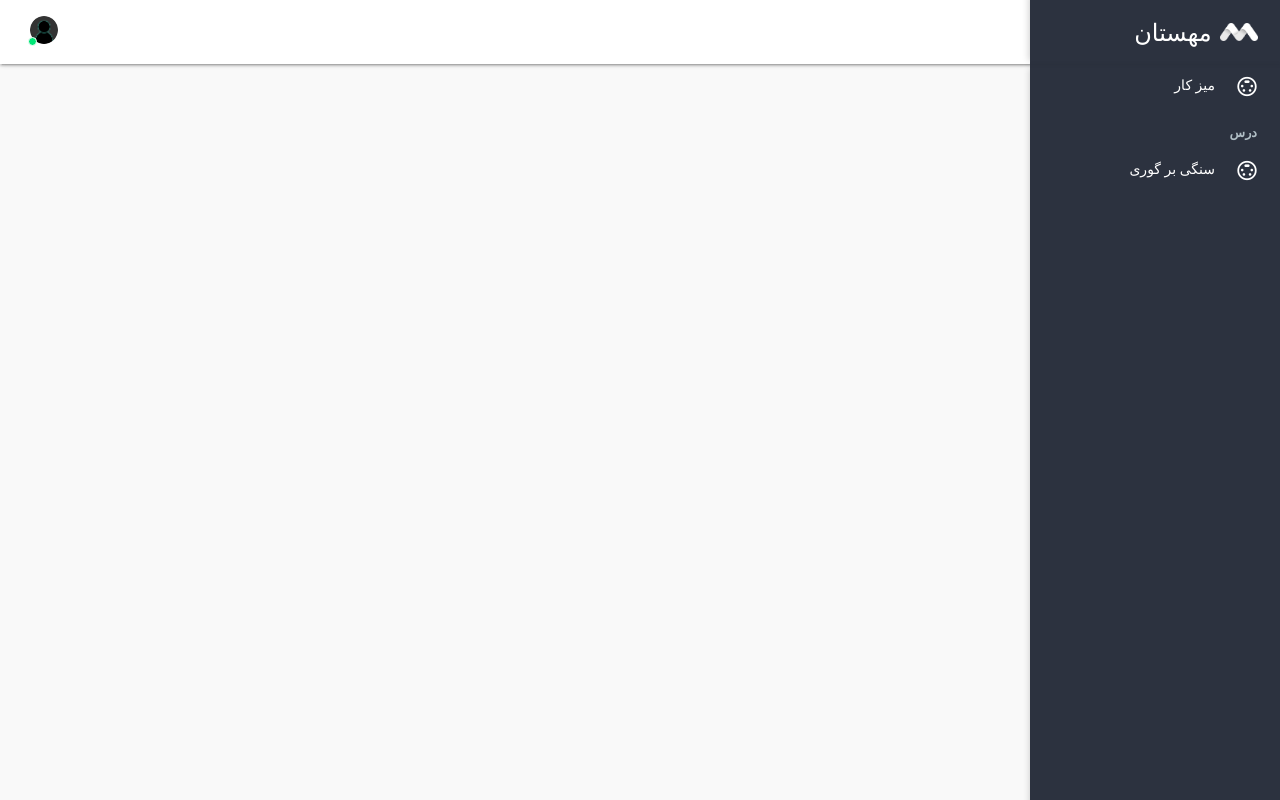
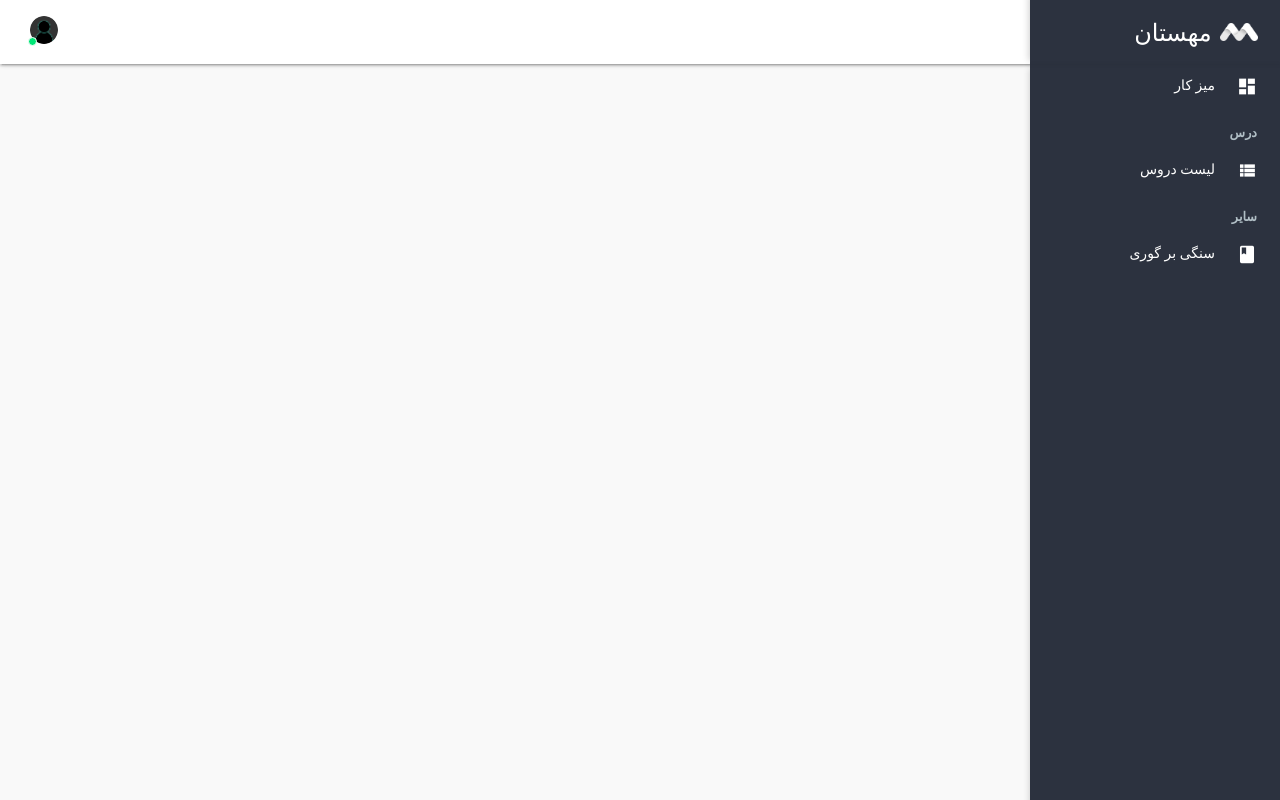
Before and after one commit to mohosseinmah/mahestan-web, a React (Create React App) app: page / in a window 1280 px wide. Built offline with nearby package versions, Linux system fonts and the light colour scheme; sample sign-in values are in the browser's storage; a web font is replaced by a local one.

Commit message:
- Add sidebar links and render them with iteration - Add Page component

```diff
--- /dev/null
+++ b/src/controller/sideLinks.ts
@@ -0,0 +1,25 @@
+import SideLink from "../model/SideLink";
+
+export const sideLinks: SideLink[] = [
+    {
+        title: "میز کار",
+        path: "/",
+        icon: "dashboard"
+    },
+    {
+        title: "درس"
+    },
+    {
+        title: "لیست دروس",
+        path: "/courses",
+        icon: "view_list"
+    },
+    {
+        title: "سایر"
+    },
+    {
+        title: "سنگی بر گوری",
+        path: "/stone",
+        icon: "book"
+    }
+];
--- /dev/null
+++ b/src/model/SideLink.ts
@@ -0,0 +1,5 @@
+export default interface SideLink {
+    title: string;
+    path?: string;
+    icon?: string;
+}
--- a/src/view/components/Main.tsx
+++ b/src/view/components/Main.tsx
@@ -4,6 +4,7 @@ import {Route, Switch} from "react-router-dom";
 import Dashboard from "../pages/Dashboard";
 import Profile from "../pages/Profile";
 import SangiBarGoori from "../pages/SangiBarGoori";
+import Courses from "../pages/Courses";
 
 class Main extends React.Component {
     render() {
@@ -11,8 +12,9 @@ class Main extends React.Component {
             <div id="main">
                 <Row>
                     <Switch>
-                        <Route exact path="/stone" component={SangiBarGoori}/>
-                        <Route exact path="/profile" component={Profile}/>
+                        <Route path="/stone" component={SangiBarGoori}/>
+                        <Route path="/profile" component={Profile}/>
+                        <Route path="/courses" component={Courses}/>
                         <Route path="/" component={Dashboard}/>
                     </Switch>
                 </Row>
--- /dev/null
+++ b/src/view/components/Page.tsx
@@ -0,0 +1,24 @@
+import React from "react";
+import Container from "./Container";
+import Section from "./Section";
+import Card from "./Card";
+import Col from "./Col";
+
+class Page extends React.Component {
+    render() {
+        return (
+            <Col className="s12">
+                <Container>
+                    <Section>
+                        <Card>
+                            {this.props.children}
+                        </Card>
+                    </Section>
+                </Container>
+                <div className="content-overlay"/>
+            </Col>
+        );
+    }
+}
+
+export default Page;
--- a/src/view/components/Sidebar.tsx
+++ b/src/view/components/Sidebar.tsx
@@ -1,6 +1,8 @@
 import React from "react";
 import {Link} from "react-router-dom";
 import MaterialIcon from "./MaterialIcon";
+import {sideLinks} from "../../controller/sideLinks";
+import SideLink from "../../model/SideLink";
 
 class Sidebar extends React.Component {
 
@@ -18,21 +20,26 @@ class Sidebar extends React.Component {
                 </div>
                 <ul className="sidenav sidenav-collapsible leftside-navigation collapsible sidenav-fixed menu-shadow ps ps--active-y right-aligned"
                     id="slide-out">
-                    <li className="bold">
-                        <Link className="waves-effect waves-cyan" to="/" tabIndex={0}>
-                            <MaterialIcon iconName="settings_input_svideo"/>
-                            <span className="menu-title">میز کار</span>
-                        </Link>
-                    </li>
-                    <li className="navigation-header">
-                        <span className="navigation-header-text">درس</span>
-                    </li>
-                    <li className="bold">
-                        <Link className="waves-effect waves-cyan" to="/stone" tabIndex={0}>
-                            <MaterialIcon iconName="settings_input_svideo"/>
-                            <span className="menu-title">سنگی بر گوری</span>
-                        </Link>
-                    </li>
+                    {
+                        sideLinks.map((sideLink: SideLink, index: number) => {
+                            if (sideLink.path && sideLink.icon) {
+                                return (
+                                    <li className="bold">
+                                        <Link className="waves-effect waves-cyan" to={sideLink.path} tabIndex={0}>
+                                            <MaterialIcon iconName={sideLink.icon}/>
+                                            <span className="menu-title">{sideLink.title}</span>
+                                        </Link>
+                                    </li>
+                                );
+                            } else {
+                                return (
+                                    <li className="navigation-header">
+                                        <span className="navigation-header-text">{sideLink.title}</span>
+                                    </li>
+                                );
+                            }
+                        })
+                    }
                 </ul>
             </aside>
         );
--- a/src/view/pages/Profile.tsx
+++ b/src/view/pages/Profile.tsx
@@ -1,27 +1,17 @@
 import React from "react";
 import Breadcrumb from "../components/Breadcrumb";
-import Col from "../components/Col";
-import Container from "../components/Container";
-import Section from "../components/Section";
-import Card from "../components/Card";
+import Page from "../components/Page";
 
 class Profile extends React.Component {
     render() {
         return (
             <>
                 <Breadcrumb items={[{name: "پروفایل"}]}/>
-                <Col className="s12">
-                    <Container>
-                        <Section>
-                            <Card>
-                                <p className="caption mb-0">
-                                    اینجا پروفایل است!
-                                </p>
-                            </Card>
-                        </Section>
-                    </Container>
-                    <div className="content-overlay"/>
-                </Col>
+                <Page>
+                    <p className="caption mb-0">
+                        اینجا پروفایل است!
+                    </p>
+                </Page>
             </>
         );
     }
--- a/src/view/pages/SangiBarGoori.tsx
+++ b/src/view/pages/SangiBarGoori.tsx
@@ -1,19 +1,13 @@
 import React from "react";
 import Breadcrumb from "../components/Breadcrumb";
-import Col from "../components/Col";
-import Container from "../components/Container";
-import Section from "../components/Section";
-import Card from "../components/Card";
+import Page from "../components/Page";
 
 class SangiBarGoori extends React.Component {
     render() {
         return (
             <>
-                <Breadcrumb items={[{name:"سنگی بر گوری"}]}/>
-                <Col className="s12">
-                    <Container>
-                        <Section>
-                            <Card>
+                <Breadcrumb items={[{name: "سنگی بر گوری"}]}/>
+                <Page>
                     <p className="caption mb-0">
                         سنگی بر گوری کتابی در گونهٔ خودزندگی‌نامه که در سال ۱۳۴۲ توسط جلال آل‌احمد به
                         نگارش درآمد، ولی تا ۱۳۶۰ منتشر نشد. آل‌احمد این کتاب را به احترام همسرش، سیمین
@@ -25,11 +19,7 @@ class SangiBarGoori extends React.Component {
                         اندک‌شمار نویسندگانی است که به آن توجّه داشته است. سنگی بر گوری در سال ۲۰۰۸
                         میلادی به انگلیسی ترجمه و در سری کتاب‌خانه ایرانیکا منتشر شده‌است.
                     </p>
-                            </Card>
-                        </Section>
-                    </Container>
-                    <div className="content-overlay"/>
-                </Col>
+                </Page>
             </>
         );
     }
```
Lines whose indentation alone changed are shown as unchanged.
